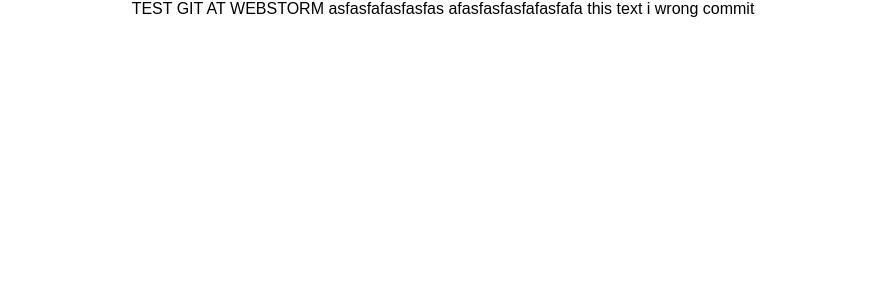
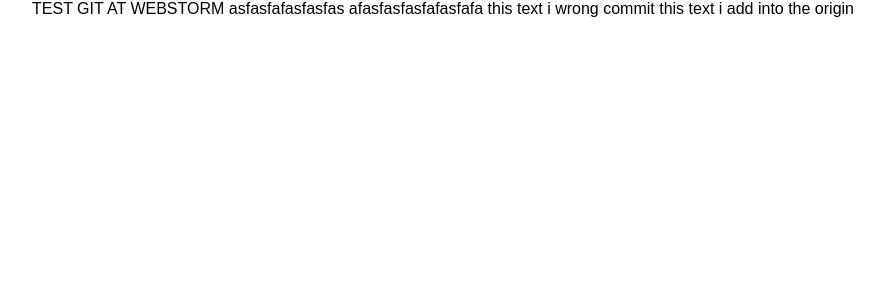
Before and after one commit to Fenricage/WebStormGit, a React (Create React App) app: page / in a window 1280 px wide. Shown: the top 300 px of the page, without its empty margins (197-1081 px from the left). Built offline with nearby package versions, Linux system fonts and the light colour scheme.

Commit message:
Update App.js

```diff
--- a/src/App.js
+++ b/src/App.js
@@ -10,6 +10,7 @@
           asfasfafasfasfas
         afasfasfasfafasfafa
           this text i wrong commit
+      this text i add into the origin
       </div>
     );
   }
```
